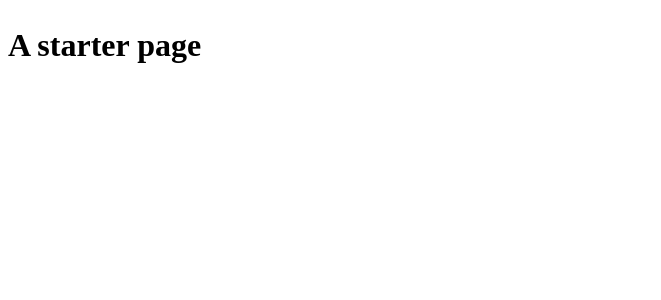
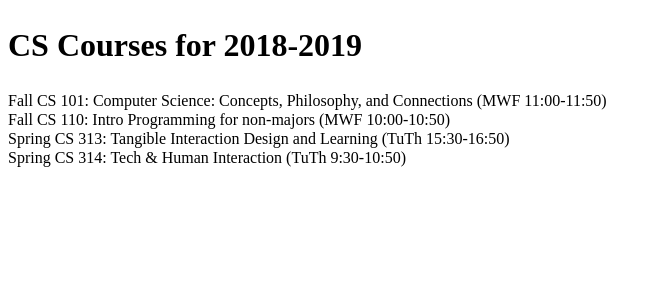
Before and after one commit to yuqi-liao0511/cs392-react-challenge, a React (Vite) app: page / in a window 1280 px wide. Shown: the top 300 px of the page, without its empty margins (0-661 px from the left). Built offline with nearby package versions, Linux system fonts and the light colour scheme.

Commit message:
Listing course schedule

```diff
--- a/src/App.css
+++ b/src/App.css
@@ -1,13 +1,3 @@
-
-@theme {
-  --animate-logo-spin: logo-spin infinite 20s linear;
-
-  @keyframes logo-spin {
-    from {
-      transform: rotate(0deg);
-    }
-    to {
-      transform: rotate(360deg);
-    }
-  }
+.course-list {
+  line-height: 1.2;
 }
--- a/src/App.tsx
+++ b/src/App.tsx
@@ -1,9 +1,68 @@
 import './App.css';
 
-const App = () => (
-  <main>
-    <h1>A starter page</h1>
-  </main>
-);
+interface Course {
+  term: string;
+  number: string;
+  meets: string;
+  title: string;
+}
+
+interface Schedule {
+  title: string;
+  courses: Record<string, Course>;
+}
+
+const schedules: Record<string, Schedule> = {
+  'CS-2018-2019': {
+    title: 'CS Courses for 2018-2019',
+    courses: {
+      F101: {
+        term: 'Fall',
+        number: '101',
+        meets: 'MWF 11:00-11:50',
+        title: 'Computer Science: Concepts, Philosophy, and Connections',
+      },
+      F110: {
+        term: 'Fall',
+        number: '110',
+        meets: 'MWF 10:00-10:50',
+        title: 'Intro Programming for non-majors',
+      },
+      S313: {
+        term: 'Spring',
+        number: '313',
+        meets: 'TuTh 15:30-16:50',
+        title: 'Tangible Interaction Design and Learning',
+      },
+      S314: {
+        term: 'Spring',
+        number: '314',
+        meets: 'TuTh 9:30-10:50',
+        title: 'Tech & Human Interaction',
+      },
+    },
+  },
+};
+
+const App = () => {
+  const schedule = schedules['CS-2018-2019'];
+
+  return (
+    <main>
+      <h1>{schedule.title}</h1>
+      <ul className="course-list">
+        {Object.keys(schedule.courses).map((courseKey) => {
+          const course = schedule.courses[courseKey];
+
+          return (
+            <li key={courseKey}>
+              {course.term} CS {course.number}: {course.title} ({course.meets})
+            </li>
+          );
+        })}
+      </ul>
+    </main>
+  );
+};
 
 export default App;
```
Also changed, not shown: firebase.json (added).
